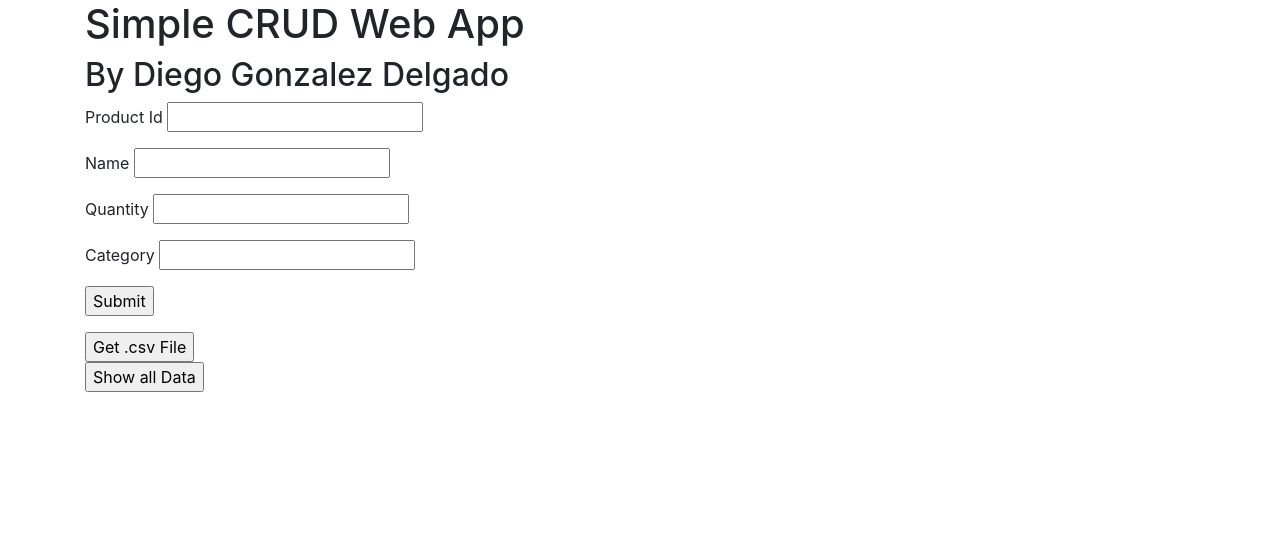
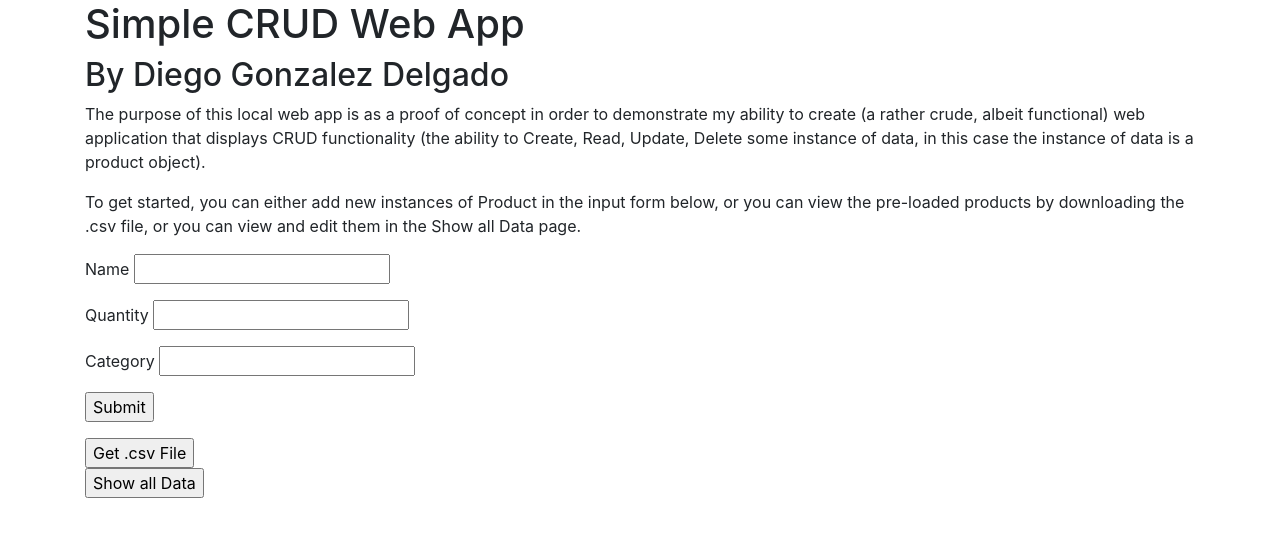
Before and after one commit to diegogonza112/flask-web-app, a Flask app: page / in a window 1280 px wide. Shown: the part 56-593 px from the top of the page. Run offline with Flask 2, Linux system fonts and the light colour scheme; some libraries are stand-ins or nearby versions.

Commit message:
Fully functional

```diff
--- a/user_crud/app.py
+++ b/user_crud/app.py
@@ -1,10 +1,8 @@
-import os
-
-from flask import Flask, current_app, render_template, request, redirect, \
-    send_file, send_from_directory
+from flask import Flask, redirect, render_template, request, send_from_directory
 from werkzeug.exceptions import abort
 
-from models import db, ProductModel
+from models import ProductModel, db
+from user_crud.generate_IDs import generate_id
 
 app = Flask(__name__)
 
@@ -25,24 +23,25 @@ def home():
 
     if request.method == 'POST':
         if request.form['btn_identifier'] == 'newInput':
-            product_id = request.form['product_id']
+            product_id = generate_id()
             product_name = request.form['product_name']
             quant = request.form['quantity']
             category = request.form['product_category']
-            product = ProductModel(product_id=product_id,
-                                   product_name=product_name,
-                                   quantity=quant,
-                                   product_category=category)
-            csv_row = f"{product_name}, {quant}, {category}, {product_id}"
-            with open('product_info.csv', 'a') as fd:
-                fd.write(csv_row)
-            db.session.add(product)
-            db.session.commit()
-            return redirect('/data')
+            if product_name and quant and category:
+                product = ProductModel(product_id=product_id,
+                                       product_name=product_name,
+                                       quantity=quant,
+                                       product_category=category)
+                csv_row = f"{product_name}, {quant}, {category}, {product_id}\n"
+                with open('product_info.csv', 'a') as fd:
+                    fd.write(csv_row)
+                db.session.add(product)
+                db.session.commit()
+                return redirect('/data')
+            else:
+                return redirect('/error-h')
         if request.form['btn_identifier'] == 'showData':
             return redirect('/data')
-        if request.form['btn_identifier'] == 'getCSV':
-            return redirect('/download')
 
 
 @app.route('/data', methods=['GET', 'POST'])
@@ -51,30 +50,27 @@ def RetrieveList():
         products = ProductModel.query.all()
         return render_template('datalist.html', products=products)
     if request.method == 'POST':
-        return redirect('/')
-
-
-@app.route('/data/<int:id>')
-def RetrieveProduct(id_):
-    product = ProductModel.query.filter_b(product_id=id_).first()
-    if product:
-        return render_template('data.html', product=product)
-    return f"Product with id ={id_} Doesnt exist"
+        if request.form["btn_identifier"] == 'home':
+            return redirect('/')
+        if request.form["btn_identifier"] == "edit":
+            return redirect(f'/data/{request.form["id"]}/update')
+        if request.form["btn_identifier"] == "delete":
+            return redirect(f'/data/{request.form["id"]}/delete')
 
 
 @app.route('/uploads/<path:filename>', methods=['GET', 'POST'])
-def download(filename):
-    # Appending app path to upload folder path within app root folder
-    uploads = os.path.join(current_app.root_path, app.config['UPLOAD_FOLDER'])
-    # Returning file from appended path
-    return send_from_directory(directory=uploads, filename=filename)
+def download():
+    return send_from_directory(directory='/user_crud',
+                               filename='product_info.csv')
 
 
-@app.route('/data/<int:id>/update', methods=['GET', 'POST'])
+@app.route('/data/<int:id_>/update', methods=['GET', 'POST'])
 def update(id_):
     product = ProductModel.query.filter_by(product_id=id_).first()
     if request.method == 'POST':
-        if product:
+        if request.form["btn_identifier"] == 'back':
+            return redirect('/data')
+        if request.form["btn_identifier"] == 'submit' and product:
             db.session.delete(product)
             db.session.commit()
             product_name = request.form['product_name']
@@ -83,19 +79,22 @@ def update(id_):
             product = ProductModel(product_id=id_, product_name=product_name,
                                    quantity=quant,
                                    product_category=category)
-            db.session.add(product)
-            db.session.commit()
-            return redirect(f'/data/{id_}')
-        return f"Product with id = {id_} Does not exist"
-
+            if id_ and product_name and quant and category:
+                db.session.add(product)
+                db.session.commit()
+                return redirect('/data')
+            else:
+                return redirect(f'/error-e/{id_}')
     return render_template('update.html', product=product)
 
 
-@app.route('/data/<int:id>/delete', methods=['GET', 'POST'])
+@app.route('/data/<int:id_>/delete', methods=['GET', 'POST'])
 def delete(id_):
-    product = ProductModel.query.filter_b(product_id=id_).first()
+    product = ProductModel.query.filter_by(product_id=id_).first()
     if request.method == 'POST':
-        if product:
+        if request.form["btn_identifier"] == "cancel":
+            return redirect('/data')
+        if request.form["btn_identifier"] == "delete" and product:
             db.session.delete(product)
             db.session.commit()
             return redirect('/data')
@@ -104,9 +103,25 @@ def delete(id_):
     return render_template('delete.html')
 
 
-@app.route('/about/')
+@app.route('/about/', methods=['GET', 'POST'])
 def about():
+    if request.method == 'POST':
+        return redirect('/')
     return render_template('text.html')
+
+
+@app.route('/error-h', methods=['GET', 'POST'])
+def error1():
+    if request.method == 'POST':
+        return redirect('/')
+    return render_template('error_home.html')
+
+
+@app.route('/error-e/<int:id_>', methods=['GET', 'POST'])
+def error2(id_):
+    if request.method == 'POST':
+        return redirect(f'/data/{id_}/update')
+    return render_template('error_edit.html')
 
 
 if __name__ == "__main__":
--- a/user_crud/product_info.csv
+++ b/user_crud/product_info.csv
@@ -1,2 +1 @@
 Product, Quantity, Category, Id
-shoes, 12, shoes, 2
--- a/user_crud/templates/base.html
+++ b/user_crud/templates/base.html
@@ -28,8 +28,6 @@
     {% block content %} {% endblock %}
 </div>
 
-<!-- Optional JavaScript -->
-<!-- jQuery first, then Popper.js, then Bootstrap JS -->
 <script src="https://code.jquery.com/jquery-3.3.1.slim.min.js" integrity="sha384-q8i/X+965DzO0rT7abK41JStQIAqVgRVzpbzo5smXKp4YfRvH+8abtTE1Pi6jizo" crossorigin="anonymous"></script>
 <script src="https://cdnjs.cloudflare.com/ajax/libs/popper.js/1.14.7/umd/popper.min.js" integrity="sha384-UO2eT0CpHqdSJQ6hJty5KVphtPhzWj9WO1clHTMGa3JDZwrnQq4sF86dIHNDz0W1" crossorigin="anonymous"></script>
 <script src="https://stackpath.bootstrapcdn.com/bootstrap/4.3.1/js/bootstrap.min.js" integrity="sha384-JjSmVgyd0p3pXB1rRibZUAYoIIy6OrQ6VrjIEaFf/nJGzIxFDsf4x0xIM+B07jRM" crossorigin="anonymous"></script>
--- a/user_crud/templates/home.html
+++ b/user_crud/templates/home.html
@@ -2,6 +2,18 @@
 {% block content %}
 <h1>{% block title %} Simple CRUD Web App {% endblock %}</h1>
 <h2>{% block subtitle %} By Diego Gonzalez Delgado {% endblock %}</h2>
+<body>
+<p>
+    The purpose of this local web app is as a proof of concept in order to demonstrate my ability to create
+(a rather crude, albeit functional) web application that displays CRUD functionality
+(the ability to Create, Read, Update, Delete some instance of data, in this case the instance of data is a product object).
+</p>
+<p>
+    To get started, you can either add new instances of Product in the input form
+below, or you can view the pre-loaded products by downloading the .csv file, or you
+can view and edit them in the Show all Data page.
+</p>
+</body>
 {% for post in posts %}
 <a href="{{ url_for('post', post_id=post['id']) }}">
     <h2>{{ post['title'] }}</h2>
@@ -14,18 +26,15 @@
 {% endfor %}
 
 <form action='' method = "POST">
-    <p>Product Id <input type = "integer" name = "product_id" /></p>
     <p>Name <input type = "text" name = "product_name" /></p>
     <p>Quantity <input type = "integer" name = "quantity" /></p>
     <p>Category <input type = "text" name = "product_category" /></p>
     <input type="hidden" name="btn_identifier" value="newInput" />
     <p><input type = "submit" value = "Submit" /></p>
 </form>
-<form action='' method="POST">
-    <a href="{{ url_for('download', filename='product_info.csv') }}"></a>
-    <input type="hidden" name="btn_identifier" value="getCSV" />
+    <a href="{{ url_for('download', filename='product_info.csv') }}">
     <input type="submit" value="Get .csv File"/>
-</form>
+    </a>
 <form action='' method="POST">
     <input type="hidden" name="btn_identifier" value="showData" />
     <input type="submit" value="Show all Data"/>
```
Also changed, not shown: user_crud/generate_IDs.py (added, +19 -0 lines), user_crud/templates/datalist.html (+15 -1 lines), user_crud/templates/delete.html (+10 -4 lines), user_crud/templates/error_edit.html (added, +13 -0 lines), user_crud/templates/error_home.html (added, +13 -0 lines), user_crud/templates/text.html (+13 -4 lines), user_crud/templates/update.html (+9 -4 lines), user_crud/data.db (deleted), user_crud/used_IDs.txt (added).
